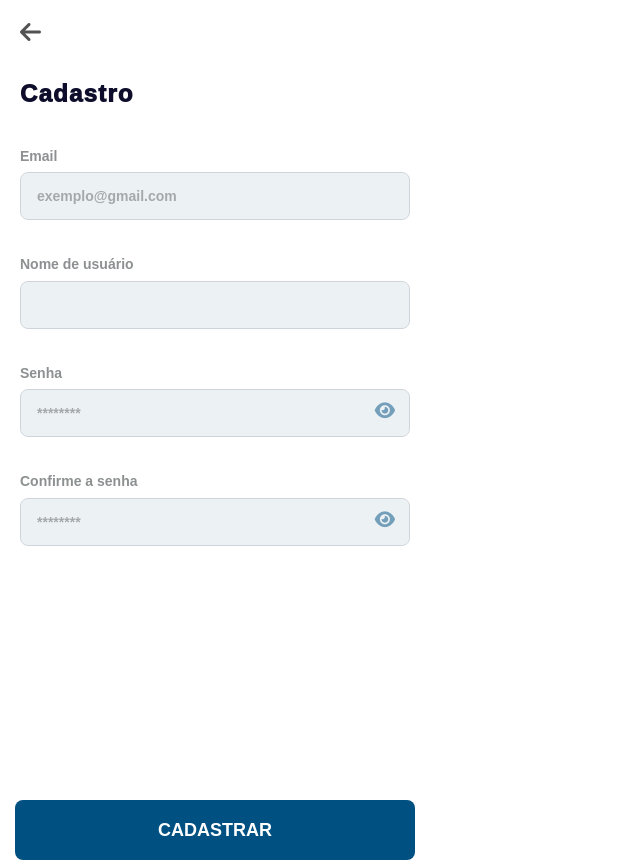
After one commit to ericksoares13/INF221-COOLVERT, a Flask app: template app/templates/register.html in a window 1280 px wide. The commit adds this page. Shown: the whole page, without its empty margins (0-640 px from the left). Run offline with Flask 3, Linux system fonts and the light colour scheme; the template is opened without the code that fills it, so the values that code supplies are empty; some libraries are stand-ins or nearby versions.

Commit message:
feat(html-register): Criando tela de registro

```diff
--- a/app/templates/index.html
+++ b/app/templates/index.html
@@ -12,7 +12,7 @@
         }
 
         .bg-image {
-            background-image: url('{{ url_for('static', filename='images/background.jpg') }}');
+            background-image: url('{{ url_for('static', filename='images/background.png') }}');
             height: 88%;
             background-position: center;
             background-repeat: no-repeat;
--- /dev/null
+++ b/app/templates/register.html
@@ -0,0 +1,179 @@
+<!DOCTYPE html>
+<html lang="pt-BR">
+<head>
+    <meta charset="UTF-8">
+    <meta name="viewport" content="width=device-width, initial-scale=1.0">
+    <title>Cadastro</title>
+    <link href="https://stackpath.bootstrapcdn.com/bootstrap/4.5.2/css/bootstrap.min.css" rel="stylesheet">
+    <link href="https://cdnjs.cloudflare.com/ajax/libs/font-awesome/6.0.0-beta3/css/all.min.css" rel="stylesheet">
+    <style>
+        body, html {
+            height: 100%;
+            margin: 0;
+            display: flex;
+            flex-direction: column;
+        }
+
+        .button {
+            width: 400px;
+            height: 60px;
+            position: absolute;
+            top: 800px;
+            left: 15px;
+            border-radius: 8px;
+            padding: 12px 24px;
+            gap: 8px;
+            background-color: #005082;
+            color: white;
+            font-family: 'Raleway', sans-serif;
+            font-weight: 800;
+            font-size: 18px;
+            line-height: 16.44px;
+            letter-spacing: 4%;
+            text-align: center;
+            display: flex;
+            align-items: center;
+            justify-content: center;
+            border: none;
+            cursor: pointer;
+        }
+
+        .form-group {
+            width: 430px;
+            padding: 10px 20px;
+            border-radius: 8px 0 0 0;
+            display: flex;
+            flex-direction: column;
+            align-items: flex-start;
+            box-sizing: border-box;
+            position: relative;
+        }
+
+        .form-group label {
+            font-family: 'Raleway', sans-serif;
+            font-weight: 800;
+            font-size: 14px;
+            width: 430px;
+            color: #8c9091;
+            line-height: 16.44px;
+            letter-spacing: 4%;
+            margin-bottom: 8px;
+        }
+
+        .form-group input {
+            height: 48px;
+            padding: 12px 16px;
+            padding-right: 40px; /* Espaço para o ícone */
+            border-radius: 8px;
+            background-color: #ECF1F4;
+            box-sizing: border-box;
+            font-family: 'Raleway', sans-serif;
+            font-weight: 800;
+            font-size: 14px;
+            line-height: 16.44px;
+            letter-spacing: 4%;
+        }
+
+        .form-group input::placeholder {
+            color: rgba(0, 0, 0, 0.3);
+        }
+
+        .form-group input:focus::placeholder {
+            opacity: 0;
+        }
+
+        .form-group .toggle-icon {
+            position: absolute;
+            right: 35px;
+            top: 60%;
+            transform: translateY(-50%);
+            cursor: pointer;
+            font-size: 18px;
+            color: rgba(0, 80, 130, 0.51);
+        }
+
+        .back-button {
+            position: absolute;
+            top: 20px;
+            left: 20px;
+            font-size: 24px;
+            color: rgba(0, 0, 0, 0.68);
+            cursor: pointer;
+        }
+
+        h1 {
+            width: 333px;
+            height: 28px;
+            gap: 0px;
+            opacity: 1;
+            font-family: 'Raleway', sans-serif;
+            font-size: 24px;
+            font-weight: 1000;
+            line-height: 28.18px;
+            letter-spacing: 0.05em;
+            text-align: left;
+            color: #0E0E2C;
+            margin-top: 40px;
+            margin-bottom: 30px;
+            margin-left: 20px;
+        }
+
+        .content {
+            position: relative;
+            padding-top: 40px; /* Ajuste para espaço para o botão de voltar */
+        }
+    </style>
+</head>
+<body>
+
+<div class="content">
+    <i class="fas fa-arrow-left back-button" onclick="goBack()"></i>
+    <h1>Cadastro</h1>
+    <form action="/cadastro" method="POST">
+        <div class="form-group">
+            <label for="email">Email</label>
+            <input type="email" name="email" class="form-control" id="email" placeholder="exemplo@gmail.com">
+        </div>
+        <div class="form-group">
+            <label for="username">Nome de usuário</label>
+            <input type="text" name="username" class="form-control" id="username">
+        </div>
+        <div class="form-group">
+            <label for="password">Senha</label>
+            <input type="password" name="password" class="form-control" id="password" placeholder="********">
+            <i class="fas fa-eye toggle-icon" id="toggle-password"></i>
+        </div>
+        <div class="form-group">
+            <label for="confirm-password">Confirme a senha</label>
+            <input type="password" name="confirm-password" class="form-control" id="confirm-password" placeholder="********">
+            <i class="fas fa-eye toggle-icon" id="toggle-confirm-password"></i>
+        </div>
+        <button type="submit" class="btn btn-lg button">CADASTRAR</button>
+    </form>
+</div>
+
+<script src="https://code.jquery.com/jquery-3.5.1.slim.min.js"></script>
+<script src="https://cdn.jsdelivr.net/npm/@popperjs/core@2.0.7/dist/umd/popper.min.js"></script>
+<script src="https://stackpath.bootstrapcdn.com/bootstrap/4.5.2/js/bootstrap.min.js"></script>
+<script>
+    function setupPasswordToggle(toggleId, passwordId) {
+        const toggle = document.getElementById(toggleId);
+        const passwordField = document.getElementById(passwordId);
+
+        toggle.addEventListener('click', () => {
+            const type = passwordField.type === 'password' ? 'text' : 'password';
+            passwordField.type = type;
+            toggle.classList.toggle('fa-eye');
+            toggle.classList.toggle('fa-eye-slash');
+        });
+    }
+
+    setupPasswordToggle('toggle-password', 'password');
+    setupPasswordToggle('toggle-confirm-password', 'confirm-password');
+
+    function goBack() {
+        window.history.back();
+    }
+</script>
+</body>
+</html>
```
Also changed, not shown: app/static/images/background.jpg (deleted), app/static/images/background.png (added).
